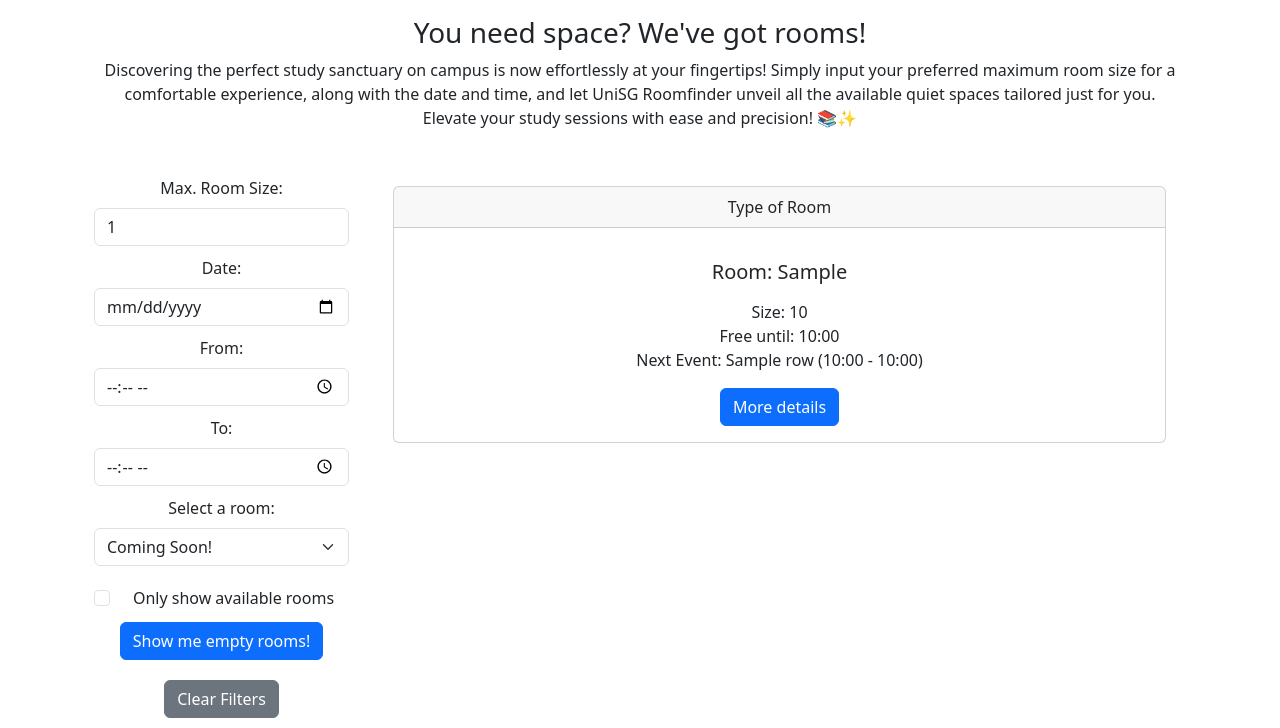
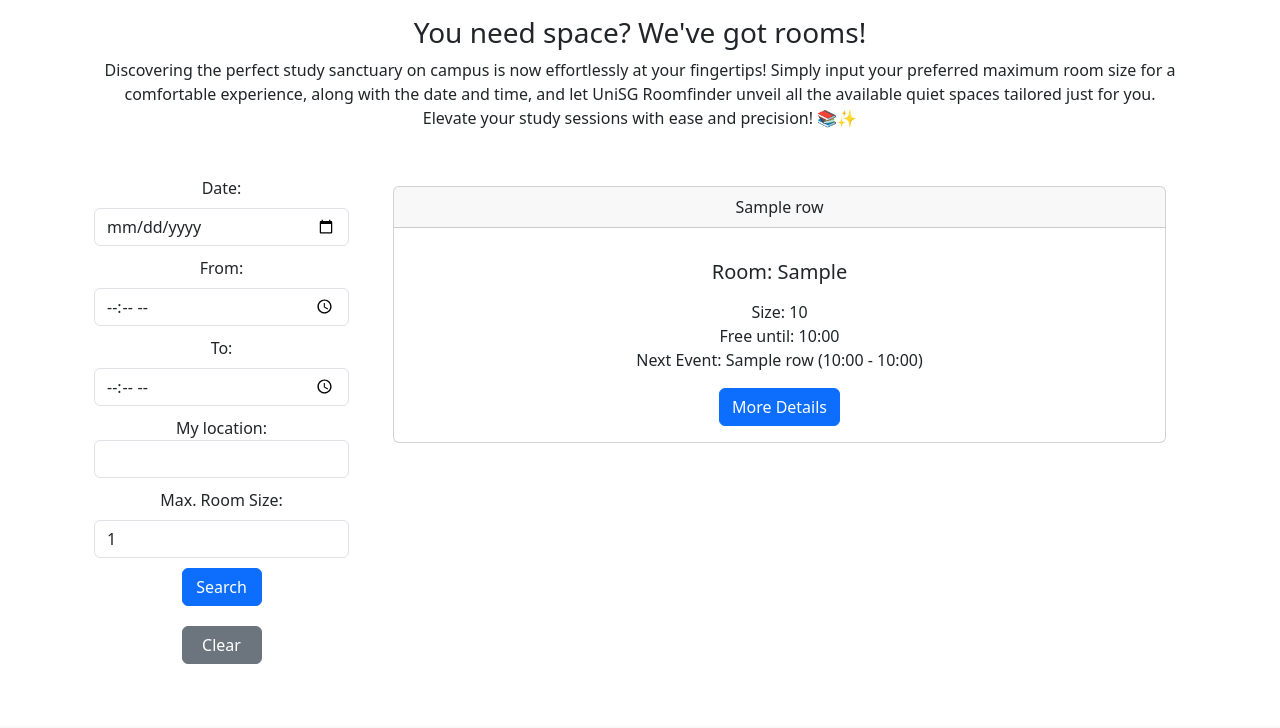
Before and after one commit to Code2703/FCS_roomfinder, a Flask app: template templates/home.html in a window 1280 px wide. Shown: the part 74-802 px from the top of the page. After the commit the page ends 738 px from the top, so only its background shows below. Run offline with Flask 3, Linux system fonts and the light colour scheme; the template is opened without the code that fills it: most values are stand-ins (such as "Sample title", 1, 10 or a date in 2020); parts of the project's set-up code (start-up, migrations or seed data) failed here and were passed over.

Commit message:
updated map route and location filter

```diff
--- a/app.py
+++ b/app.py
@@ -64,7 +64,10 @@ def home():
         # Filter lecture rooms
         rooms_df = api.filter_rooms(rooms_df)
 
-        return render_template('home.html', rooms_df=rooms_df, filter_date=session['filter_date'], filter_time=session['filter_time'], filter_end_time=session['filter_end_time'], filter_size=session['filter_size'], max_date=max_date, min_date=min_date, filter_size_is_inf=filter_size_is_inf, rounded_up_time_str=rounded_up_time_str)
+        # Starting locations to select for routing
+        start_locations = api.get_rooms()
+
+        return render_template('home.html', rooms_df=rooms_df, filter_date=session['filter_date'], filter_time=session['filter_time'], filter_end_time=session['filter_end_time'], filter_size=session['filter_size'], max_date=max_date, min_date=min_date, filter_size_is_inf=filter_size_is_inf, rounded_up_time_str=rounded_up_time_str, start_locations=start_locations)
 
     # Apply filters and re-render template
     else:
@@ -113,16 +116,23 @@ def home():
         if filter_size != np.inf:
             rooms_df = rooms_df.query(f'seats <= {filter_size}')
 
+        # Get current location
+        current_loc = request.form['start_location']
+
         # Set session variables to store filter configuration
         session['filter_time'] = filter_time
         session['filter_end_time'] = filter_end_time
         session['filter_date'] = filter_date
         session['filter_size'] = filter_size
+        session['current_loc'] = current_loc
 
+        # Create mask for handling variables in HTML and Jinja2 (np.inf not available in Jinja2)
         filter_size_is_inf = filter_size == np.inf
 
+        # Starting locations to select for directions
+        start_locations = api.get_rooms()
 
-        return render_template('home.html', rooms_df=rooms_df, filter_date=session['filter_date'], filter_time=session['filter_time'], filter_end_time=session['filter_end_time'], filter_size=session['filter_size'], max_date=max_date, min_date=min_date, filter_size_is_inf=filter_size_is_inf)
+        return render_template('home.html', rooms_df=rooms_df, filter_date=session['filter_date'], filter_time=session['filter_time'], filter_end_time=session['filter_end_time'], filter_size=session['filter_size'], max_date=max_date, min_date=min_date, filter_size_is_inf=filter_size_is_inf, start_locations=start_locations)
 
 # Route to clear filter session variables
 @app.route('/clear_filters', methods=['POST'])
@@ -149,17 +159,19 @@ def room():
     else:
         return render_template('apology.html')
 
-@app.route('/map')
+@app.route('/map', methods=['GET'])
 def map():
-    # Example coordinates - replace with your actual coordinates
-    latitude = 59.911491
-    longitude = 10.757933
+    rooms = api.get_rooms()
+    start_room_nr = request.args.get('room_nr')
+    dest_room_nr = session['current_loc']
+    start_poiId = rooms.query('room_nr == @start_room_nr')['poiId'].iloc[0]
+    dest_poiId = rooms.query('room_nr == @dest_room_nr')['poiId'].iloc[0]
 
     # Construct the iframe URL with your parameters
-    iframe_url = f"http://use.mazemap.com/embed.html?campusid=710&typepois=36317&desttype=poi&dest=1000725770&starttype=poi&start=1000725329"
+    iframe_url = f"http://use.mazemap.com/embed.html?campusid=710&typepois=36317&desttype=poi&dest={start_poiId}&starttype=poi&start={dest_poiId}"
 
     # Pass the iframe URL to the template
-    return render_template('map.html', iframe_url=iframe_url)
+    return render_template('map.html', iframe_url=iframe_url, start_poiId=start_poiId, dest_poiId=dest_poiId)
 
 if __name__ == '__main__':
     app.run(debug=True)
--- a/templates/home.html
+++ b/templates/home.html
@@ -28,12 +28,6 @@ Home
         <div class="col">
             <div>
                 <form action="" method="post" novalidate>
-                    <!-- Select by size -->
-                    <label for="validationCustom01" class="form-label" style="margin-top: 10px;">Max. Room Size:</label>
-                    <input type="text" class="form-control" name="filter_size" value="{{ filter_size if not filter_size_is_inf else '' }}" required>
-                    <div class="valid-feedback">
-                        Looks good!
-                    </div>
 
                     <!-- Filter by date -->
                     <label for="start" class="form-label" style="margin-top: 10px;">Date:</label>
@@ -56,33 +50,53 @@ Home
                         Looks good!
                     </div>
 
-                    <!-- Filter by room -->
+                    <!-- Enter nearest room for routing directions -->
+                    <div class="form-group" style="margin-top: 10px;">
+                        <label for="start_location">My location:</label>
+                        <input class="form-control" list="location_list" id="start_location" name="start_location" />
+                    </div>
+                    <datalist id="location_list">
+                        {% for index, row in start_locations.iterrows() %}
+                            <option value="{{ row['room_nr'] }}"></option>
+                        {% endfor %}
+                    </datalist>
+
+                    <!-- Select by size -->
+                    <label for="validationCustom01" class="form-label" style="margin-top: 10px;">Max. Room Size:</label>
+                    <input type="text" class="form-control" name="filter_size" value="{{ filter_size if not filter_size_is_inf else '' }}" required>
+                    <div class="valid-feedback">
+                        Looks good!
+                    </div>
+
+                    <!-- Filter by room
                     <label for="room_selector" class="form-label" style="margin-top: 10px;">Select a room:</label>
                     <select class="form-select" name="room_selector" aria-label="Default select example">
                         <option selected>Coming Soon!</option>
                         {% for index, row in rooms_df.iterrows() %}
                         <option value="1">Room: {{ row['room_nr'] }}</option>
                         {% endfor %}
-                    </select>
+                    </select> -->
 
-                    <!-- Filter by availability -->
+
+                    <!-- Filter by availability
                     <div class="form-check" style="margin-top: 20px;">
                         <input class="form-check-input" type="checkbox" value="" name="filter_available" required>
                         <label class="form-check-label" for="filter_available">
                             Only show available rooms
                         </label>
-                    </div>
+                    </div> -->
 
                     <!-- Submit the form -->
                     <div class="col">
-                        <button class="btn btn-primary" type="submit" name="button_filter_size" style="margin: 10px;">Show me empty rooms!</button>
+                        <button class="btn btn-primary" type="submit" name="button_filter_size" style="margin: 10px; width: 80px;">Search</button>
                     </div>
                 </form>
 
                 <!-- Button to clear all filters -->
+
                 <div>
                     <form action="{{ url_for('clear_filters') }}" method="post">
-                        <button type="submit" class="btn btn-secondary" style="margin: 10px;">Clear Filters</button>
+                        <button type="submit" class="btn btn-secondary" style="margin: 10px; width: 80px;">Clear</button>
                     </form>
                 </div>
             </div>
@@ -93,7 +107,7 @@ Home
             {% for index, row in rooms_df.iterrows() %}
                 <div class="card" style="margin: 20px;">
                     <div class="card-header">
-                        Type of Room
+                        {{ row['infoUrlText'] if row['infoUrlText'] == 'Group meeting room' else row['name'] }}
                     </div>
                     <div class="card-body">
                         <h5 class="card-title">Room: {{ row['room_nr'] }}</h5>
@@ -108,8 +122,8 @@ Home
                             <div>
                                 {% if row['start_time'].strftime('%Y-%m-%d %H:%M:%S') != '1970-01-01 00:00:00' %}
                                     Free until: {{ row['start_time'].strftime('%H:%M') }}
-                                </div>
-                                <div>
+                            </div>
+                            <div>
                                     Next Event: {{ row['subject'] }} ({{ row['start_time'].strftime('%H:%M') }} - {{ row['end_time'].strftime('%H:%M') }})
                                 {% else %}
                                     {{ row['subject'] }}
@@ -117,12 +131,16 @@ Home
                             </div>
                         </p>
 
-                        <a href="#" class="btn btn-primary">More details</a>
+                        <button class="btn btn-primary" type="button" onclick="redirectToRoomDetails('{{ row['room_nr'] }}')">More Details</button>
                     </div>
                 </div>
             {% endfor %}
         </div>
     </div>
 </div>
-
+<script>
+    function redirectToRoomDetails(roomNr) {
+        window.location.href = '/map?room_nr=' + roomNr;
+    }
+</script>
 {% endblock %}
--- a/templates/layout.html
+++ b/templates/layout.html
@@ -21,7 +21,7 @@
         <!-- Navigation bar -->
         <nav class="navbar bg-body-tertiary fixed-top">
             <div class="container-fluid">
-              <a class="navbar-brand" href="#">UniSG Roomfinder</a>
+              <a class="navbar-brand" href="/">UniSG Roomfinder</a>
               <button class="navbar-toggler" type="button" data-bs-toggle="offcanvas" data-bs-target="#offcanvasNavbar" aria-controls="offcanvasNavbar" aria-label="Toggle navigation">
                 <span class="navbar-toggler-icon"></span>
               </button>
--- a/templates/map.html
+++ b/templates/map.html
@@ -7,10 +7,10 @@ Map
 
 {% block main %}
 <body>
-    <h1>Map View</h1>
+    <h1>Directions</h1>
     <!-- Embed the iframe -->
     <iframe src="{{ iframe_url }}"
-      width="100%" height="420" frameborder="0" marginheight="0" marginwidth="0"
+      width="100%" height="720" frameborder="0" marginheight="0" marginwidth="0"
       scrolling="no"></iframe>
 </body>
 </html>
```
